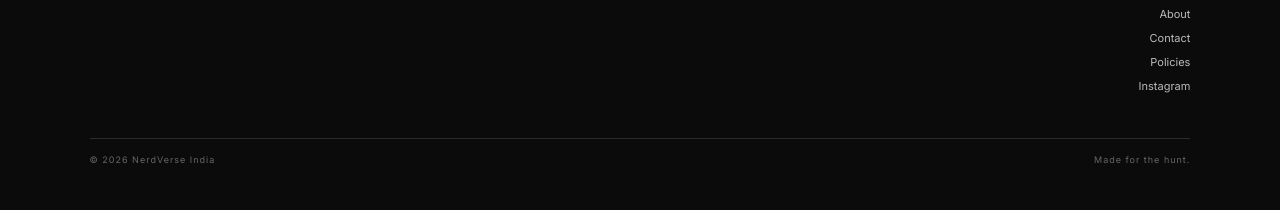
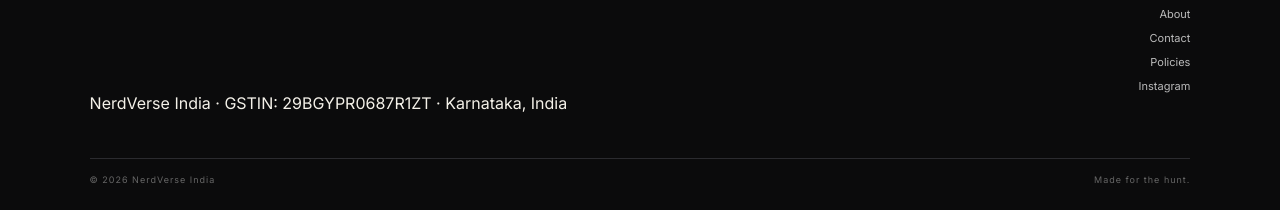
Before and after one commit to sbnarg/NerdVerse, a plain HTML site: page rare.html in a window 1280 px wide. Shown: the part 1900-2110 px from the top of the page. Drawn offline with nearby package versions, Linux system fonts and the light colour scheme; no server answers.

Commit message:
Show GSTIN in public site footer

```diff
--- a/rare.html
+++ b/rare.html
@@ -1,4 +1,4 @@
 <!doctype html><html lang="en"><head><link rel="icon" type="image/svg+xml" href="/favicon.svg?v=2"><link rel="shortcut icon" href="/favicon.svg?v=2"><meta charset="utf-8"><meta name="viewport" content="width=device-width,initial-scale=1"><meta name="description" content="Discover rare action figures, vintage Indian Funskool releases and hard-to-find collectibles at NerdVerse India."><title>Rare Vintage Toys & Collector Finds | NerdVerse India</title><link rel="preconnect" href="https://fonts.googleapis.com"><link rel="preconnect" href="https://fonts.gstatic.com" crossorigin><link href="https://fonts.googleapis.com/css2?family=Barlow+Condensed:wght@500;600;700&family=Inter:wght@400;500;600;700;800&display=swap" rel="stylesheet"><link rel="stylesheet" href="styles.css"><link rel="canonical" href="https://nerdverseindia.com/rare.html"><meta property="og:type" content="website"><meta property="og:site_name" content="NerdVerse India"><meta property="og:url" content="https://nerdverseindia.com/rare.html"><meta property="og:title" content="Rare Vintage Toys & Collector Finds | NerdVerse India"><meta property="og:description" content="Discover rare action figures, vintage Indian Funskool releases and hard-to-find collectibles at NerdVerse India."><meta property="og:image" content="https://nerdverseindia.com/nerdverse-logo.png"></head><body>
 <div class="announcement">FREE SHIPPING ON ORDERS OVER ₹1,999 · COLLECTOR DROPS EVERY WEEK</div><header class="site-header"><a class="logo-link" href="index.html"><img src="nerdverse-logo.png" alt="NerdVerse India"></a><nav><a href="index.html">Home</a><a href="shop.html">Shop</a><a href="categories.html">Categories</a><a href="brands.html">Brands</a><a href="rare.html">Rare Finds</a><a href="about.html">About</a><a href="contact.html">Contact</a></nav><div class="header-actions"><button class="icon-btn" id="searchBtn">⌕</button><button class="cart-btn" id="cartBtn">Cart <span id="cartCount">0</span></button></div></header>
-<main><section class="page-hero"><p class="eyebrow">THE RARE VAULT</p><h1>Hard to find.<br><em>Harder to ignore.</em></h1><p>Vintage releases and collector-grade pieces currently in the NerdVerse India vault.</p></section><section class="section"><div id="rareProducts" class="product-grid"></div></section><script>document.addEventListener('DOMContentLoaded',()=>renderGrid('rareProducts',CATALOG.filter(p=>p.category==='Action Figures'||p.status==='sold')))</script></main><footer><div class="footer-top"><div class="footer-brand"><img src="nerdverse-logo.png" alt="NerdVerse India"></div><p>Built for collectors.<br>Powered by obsession.</p><div class="footer-links"><a href="shop.html">Shop</a><a href="categories.html">Categories</a><a href="brands.html">Brands</a><a href="rare.html">Rare Finds</a><a href="about.html">About</a><a href="contact.html">Contact</a><a href="policies.html">Policies</a><a href="https://www.instagram.com/nerdverseindia/" target="_blank" rel="noopener">Instagram</a></div></div><div class="footer-bottom"><span>© 2026 NerdVerse India</span><span>Made for the hunt.</span></div></footer>
+<main><section class="page-hero"><p class="eyebrow">THE RARE VAULT</p><h1>Hard to find.<br><em>Harder to ignore.</em></h1><p>Vintage releases and collector-grade pieces currently in the NerdVerse India vault.</p></section><section class="section"><div id="rareProducts" class="product-grid"></div></section><script>document.addEventListener('DOMContentLoaded',()=>renderGrid('rareProducts',CATALOG.filter(p=>p.category==='Action Figures'||p.status==='sold')))</script></main><footer><div class="footer-top"><div class="footer-brand"><img src="nerdverse-logo.png" alt="NerdVerse India"></div><p>Built for collectors.<br>Powered by obsession.</p><div class="footer-links"><a href="shop.html">Shop</a><a href="categories.html">Categories</a><a href="brands.html">Brands</a><a href="rare.html">Rare Finds</a><a href="about.html">About</a><a href="contact.html">Contact</a><a href="policies.html">Policies</a><a href="https://www.instagram.com/nerdverseindia/" target="_blank" rel="noopener">Instagram</a></div></div><div class="nv-gstin-footer">NerdVerse India · GSTIN: 29BGYPR0687R1ZT · Karnataka, India</div><div class="footer-bottom"><span>© 2026 NerdVerse India</span><span>Made for the hunt.</span></div></footer>
 <aside id="cartDrawer" class="drawer"><div class="drawer-head"><h2>Your Cart</h2><button id="closeCart">×</button></div><div id="cartItems" class="cart-items"></div><div class="cart-total"><span>Total</span><strong id="cartTotal">₹0</strong></div><a class="btn primary full" href="checkout.html">CHECKOUT →</a><button id="whatsappOrder" class="btn ghost full">ORDER VIA WHATSAPP ↗</button></aside><div id="overlay" class="overlay"></div><div id="searchPanel" class="search-panel"><button id="closeSearch">×</button><input id="shopSearch" type="search" placeholder="Search the vault…" onkeydown="if(event.key==='Enter')location.href='shop.html?q='+encodeURIComponent(this.value)"></div><script src="catalog.js"></script><script src="script.js"></script></body></html>
```
